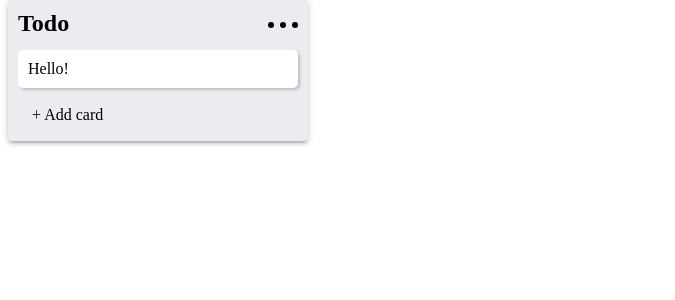
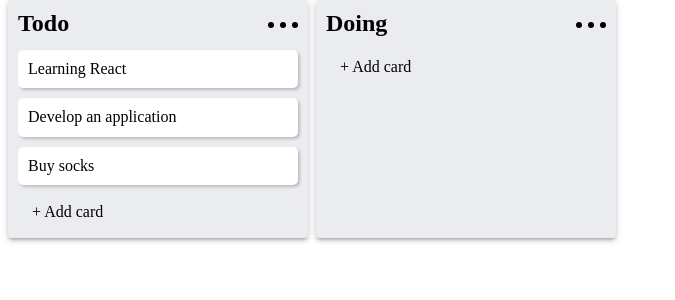
Before and after one commit to JuliaMalay/Note-Board, a React (Create React App) app: page / in a window 1280 px wide. Shown: the top 300 px of the page, without its empty margins (0-675 px from the left). Built offline with nearby package versions, Linux system fonts and the light colour scheme.

Commit message:
add card to list

```diff
--- a/src/App.js
+++ b/src/App.js
@@ -1,12 +1,37 @@
 import 'normalize.css';
+import {useState} from 'react';
 import './App.css';
 import List from './components/list/List';
+import store from './utils/store';
+import DataContext from './context/index';
+import {v4 as uuid} from 'uuid';
 
 function App() {
+  const [data, setData] = useState(store);
+  const addMoreCard = (title, listId) => {
+    const newCardId = uuid();
+    const newCard = {
+      id: newCardId,
+      title,
+    };
+    const list = data.lists.find((list) => list.id === listId);
+    list.cards = [...list.cards, newCard];
+
+    const newState = {
+      ...data,
+      lists: [...data.lists],
+    };
+    setData(newState);
+  };
+
   return (
-    <div className="App">
-      <List />
-    </div>
+    <DataContext.Provider value={{addMoreCard}}>
+      <div className="App">
+        {data.lists.map((list) => (
+          <List list={list} key={list.id} />
+        ))}
+      </div>
+    </DataContext.Provider>
   );
 }
 
--- a/src/components/addCard/InputCard.jsx
+++ b/src/components/addCard/InputCard.jsx
@@ -1,27 +1,37 @@
-import React from 'react';
+import React, {useContext, useState} from 'react';
+import DataContext from '../../context';
 import classes from './InputCard.module.css';
-const InputCard = ({setOpen}) => {
+const InputCard = ({setOpen, listId}) => {
+  const [cardTitle, setCardTitle] = useState('');
+  const {addMoreCard} = useContext(DataContext);
+
+  const handleConfirm = () => {
+    if (cardTitle) {
+      addMoreCard(cardTitle, listId);
+    }
+    setOpen(false);
+  };
   return (
-    <div>
+    <div
+    // onBlur={() => {
+    //   setOpen(false);
+    // }}
+    // tabIndex="0"
+    >
       <div>
         <textarea
           placeholder="Enter a title of this card"
           className={classes.textarea}
-          onBlur={() => {
-            setOpen(false);
+          autoFocus
+          value={cardTitle}
+          onChange={(event) => {
+            setCardTitle(event.target.value);
           }}
-          autoFocus
         />
       </div>
       <div>
-        <button
-          className={classes.addBtn}
-          onClick={() => {
-            setOpen(false);
-          }}
-        >
-          {' '}
-          + Add card
+        <button className={classes.addBtn} onClick={handleConfirm}>
+          Add card
         </button>
         <button
           className={classes.clearBtn}
--- a/src/components/addCard/InputContainer.jsx
+++ b/src/components/addCard/InputContainer.jsx
@@ -1,21 +1,20 @@
 import React, {useState} from 'react';
 import InputCard from './InputCard';
 import classes from './InputContainer.module.css';
-const InputContainer = () => {
+const InputContainer = ({listId}) => {
   const [open, setOpen] = useState(false);
   return (
     <div>
       {open ? (
-        <InputCard setOpen={setOpen} />
+        <InputCard setOpen={setOpen} listId={listId} />
       ) : (
-        <div className={classes.inputContainer}>
-          <p
-            onClick={() => {
-              setOpen(true);
-            }}
-          >
-            + Add card
-          </p>
+        <div
+          className={classes.inputContainer}
+          onClick={() => {
+            setOpen(true);
+          }}
+        >
+          <p>+ Add card</p>
         </div>
       )}
     </div>
--- a/src/components/card/Card.jsx
+++ b/src/components/card/Card.jsx
@@ -1,8 +1,8 @@
 import React from 'react';
 import classes from './Card.module.css';
 
-const Card = () => {
-  return <div className={classes.card}>Hello!</div>;
+const Card = ({card}) => {
+  return <div className={classes.card}>{card.title}</div>;
 };
 
 export default Card;
--- a/src/components/list/List.jsx
+++ b/src/components/list/List.jsx
@@ -3,12 +3,15 @@ import Card from '../card/Card';
 import Title from '../title/Title';
 import InputContainer from '../addCard/InputContainer';
 import classes from './List.module.css';
-const List = () => {
+const List = ({list}) => {
   return (
     <div className={classes.list}>
-      <Title />
-      <Card />
-      <InputContainer />
+      <Title title={list.title} />
+      {list.cards.map((card) => (
+        <Card card={card} key={card.id} />
+      ))}
+
+      <InputContainer listId={list.id} />
     </div>
   );
 };
--- a/src/components/title/Title.jsx
+++ b/src/components/title/Title.jsx
@@ -1,15 +1,16 @@
 import React, {useState} from 'react';
 import SvgSelector from '../svgSelector/SvgSelector';
 import classes from './Title.module.css';
-const Title = () => {
+const Title = ({title}) => {
   const [open, setOpen] = useState(false);
+
   return (
     <div>
       {open ? (
         <div>
           <input
             className={classes.input}
-            value="Todo"
+            value={title}
             autoFocus
             onBlur={() => {
               setOpen(!open);
@@ -24,7 +25,7 @@ const Title = () => {
               setOpen(!open);
             }}
           >
-            Todo
+            {title}
           </h2>
           <div className="svg">
             <SvgSelector id="more" />
--- /dev/null
+++ b/src/context/index.js
@@ -0,0 +1,5 @@
+import {createContext} from 'react';
+
+const DataContext = createContext(null);
+
+export default DataContext;
--- /dev/null
+++ b/src/utils/store.js
@@ -0,0 +1,23 @@
+const cards = [
+  {
+    id: 'card-1',
+    title: 'Learning React',
+  },
+  {
+    id: 'card-2',
+    title: 'Develop an application',
+  },
+  {
+    id: 'card-3',
+    title: 'Buy socks',
+  },
+];
+
+const data = {
+  lists: [
+    {id: 'list-1', title: 'Todo', cards},
+    {id: 'list-2', title: 'Doing', cards: []},
+  ],
+};
+
+export default data;
```
